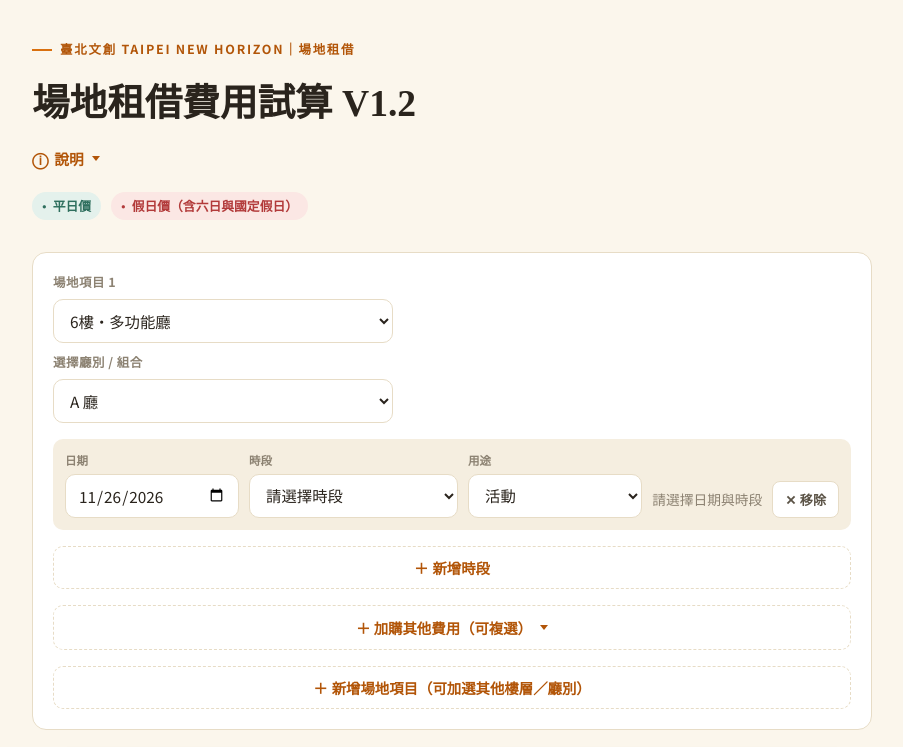
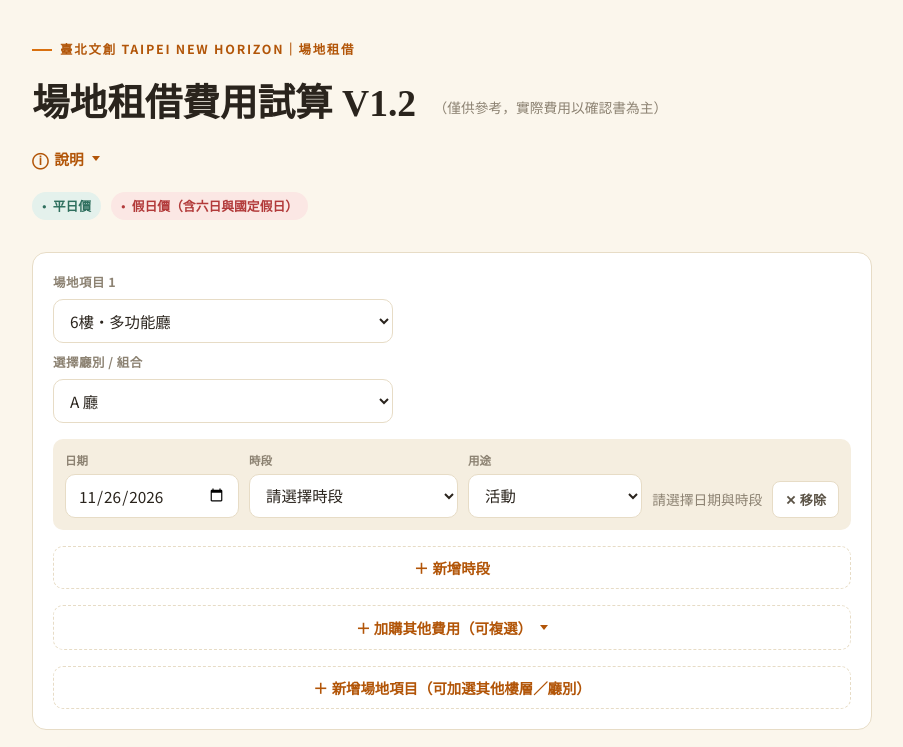
Before and after one commit to TaipeiNewHorizon-tw/venue-quote-calculator, a plain HTML site: page index_1.html in a window 1280 px wide. Shown: the top 747 px of the page, without its empty margins (188-1091 px from the left). Drawn offline with Linux system fonts and the light colour scheme; no server answers.

Commit message:
Add files via upload

```diff
--- a/index_1.html
+++ b/index_1.html
@@ -117,6 +117,18 @@
     text-wrap: balance;
     color: var(--ink);
   }
+  .title-note {
+    display: inline-block;
+    font-family: "Noto Sans TC", "PingFang TC", "Microsoft JhengHei", system-ui, sans-serif;
+    font-size: 0.86rem;
+    font-weight: 500;
+    color: var(--muted);
+    vertical-align: middle;
+    margin-left: 8px;
+  }
+  @media (max-width: 520px) {
+    .title-note { display: block; margin: 6px 0 0; }
+  }
   .lede {
     color: var(--ink-soft);
     font-size: 1.02rem;
@@ -675,7 +687,7 @@
 <div class="page">
   <header class="hero">
     <span class="eyebrow">臺北文創 Taipei New Horizon｜場地租借</span>
-    <h1>場地租借費用試算 V1.2</h1>
+    <h1>場地租借費用試算 V1.2 <span class="title-note">（僅供參考，實際費用以確認書為主）</span></h1>
     <details class="lede-details">
       <summary class="lede-summary">說明</summary>
       <p class="lede">選擇場地、時段與用途（場佈進場／活動／撤場），系統會依平日、假日費率自動試算租金。6樓多功能廳、6樓會議室、14樓文創會所 Muse Garden 這三種場域都可以互相搭配，用下方「＋ 新增場地項目」加選不同樓層／廳別，系統會自動把所有場地項目加總成同一張報價。本頁試算僅供參考，不具報價效力；若頁面顯示金額與預期有明顯落差，或出現非預期的操作結果，請勿逕自引用，正式報價金額一律以本公司人工複核後核發為準。</p>
```
Also changed, not shown: index_17.html (+13 -1 lines).
